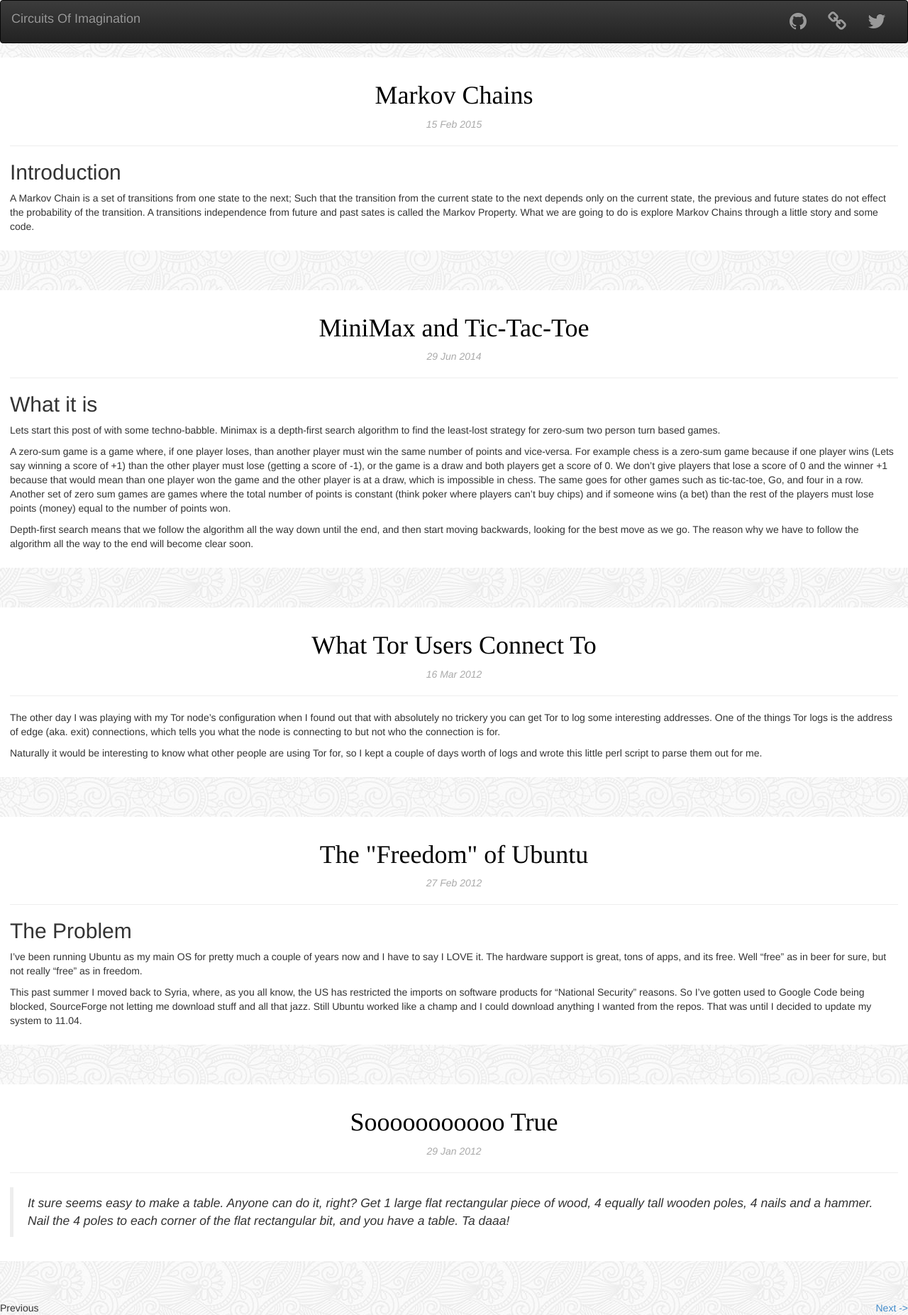
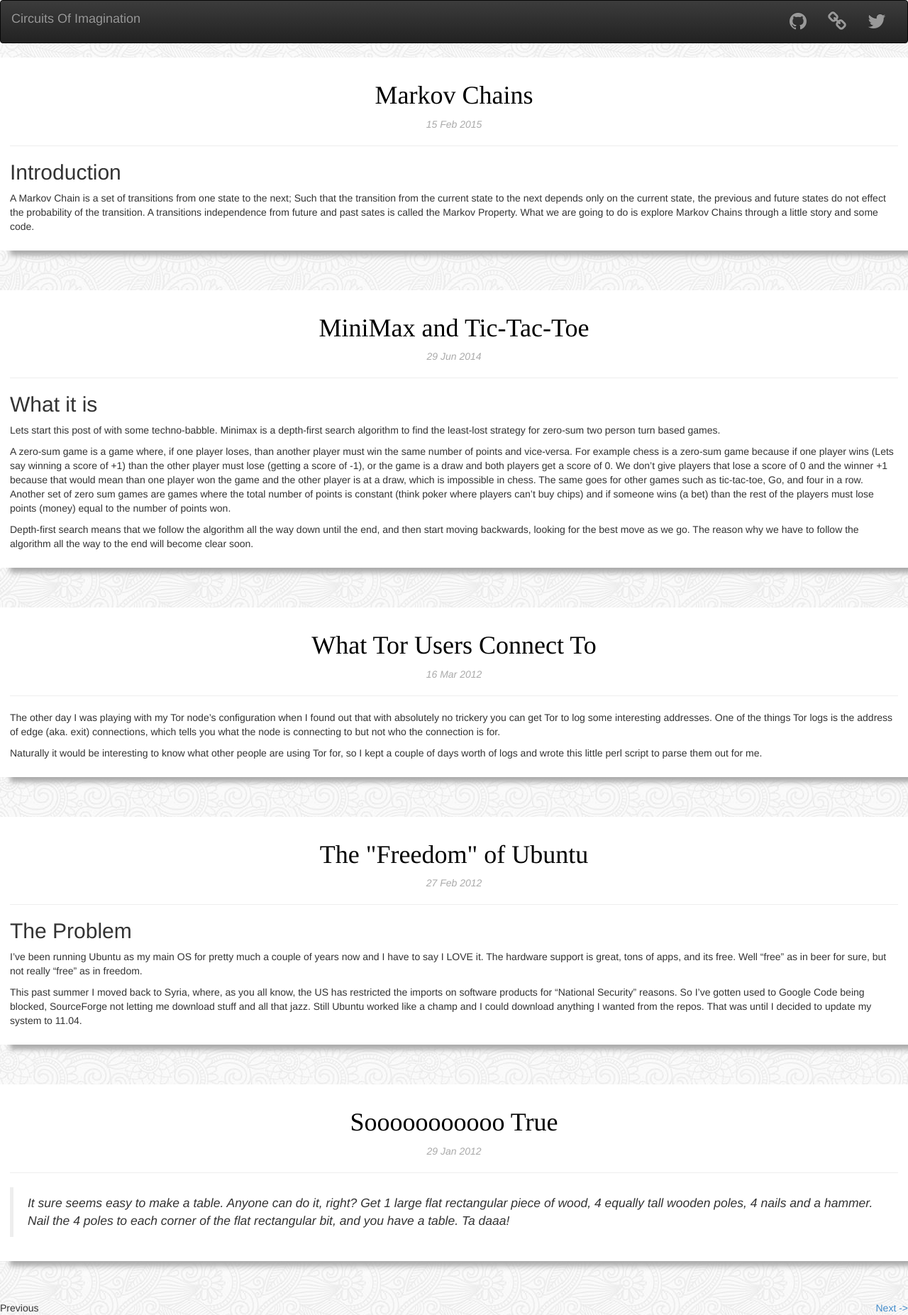
Before and after one commit to tantalum/tantalum.github.io, a Jekyll site: the page built from index.html, in a window 1280 px wide. Shown: the whole page at 71% size. Built offline with Jekyll 4.4.1, drawn with Linux system fonts in a browser that asks for light colours; nearby versions of some CDN libraries; Markdown is read by kramdown in place of the engine named in the settings; the list of posts is cut into pages by our own code; comment, search, counter and statistics services are not loaded.

Commit message:
Add box shadow to posts.

```diff
--- a/css/main.css
+++ b/css/main.css
@@ -6,6 +6,7 @@ body {
     background: #fff;
     padding: 1em;
     margin-bottom: 4em;
+	box-shadow: 1em 0.5em 0.5em #AAA;
 }
 
 .post .post-meta {
```
